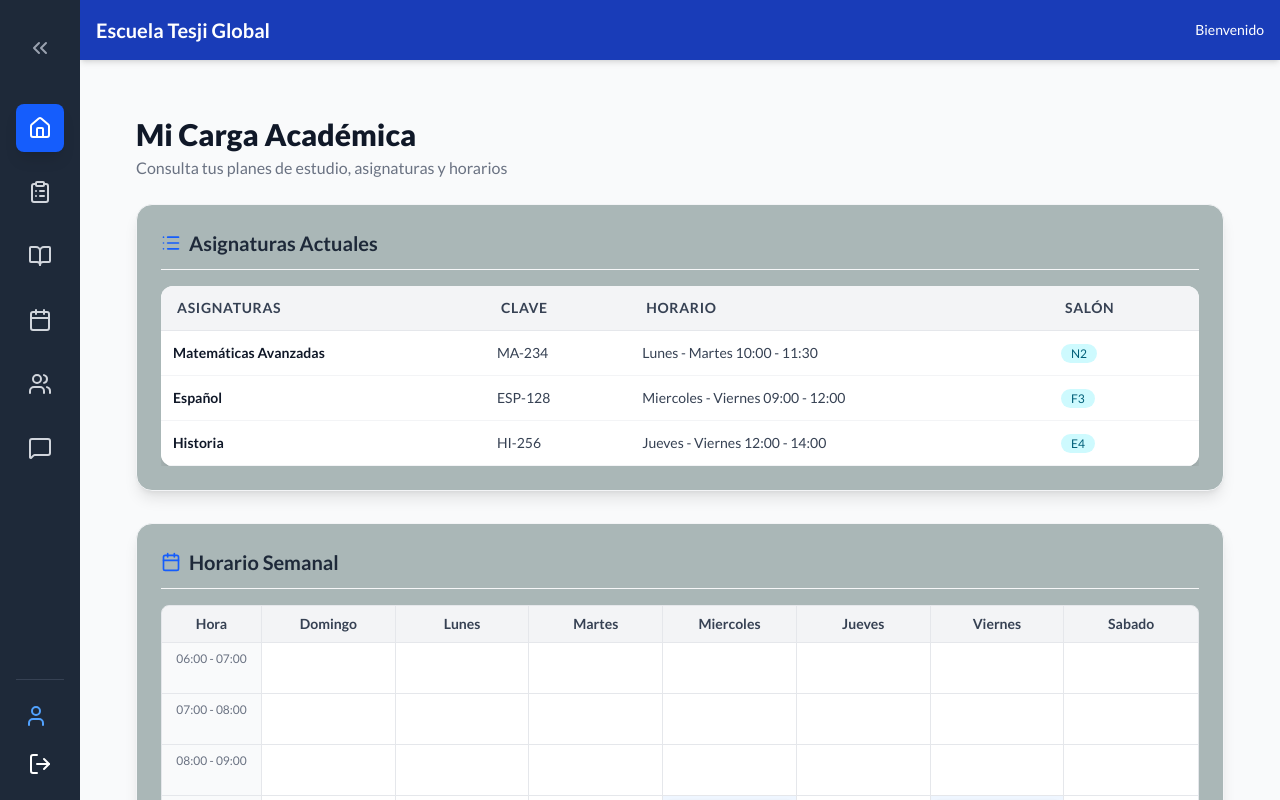
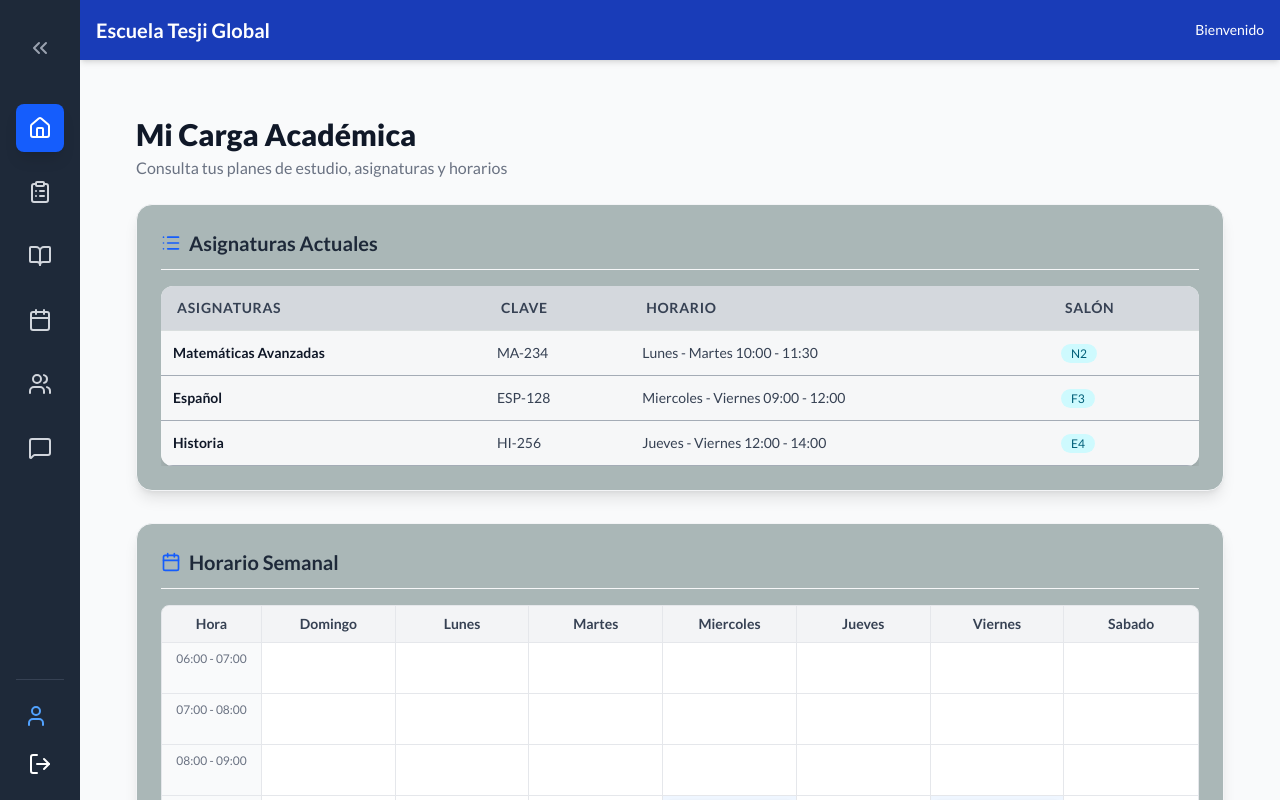
Before and after one commit to LuisJoseCastro/Sistema-Control-Esdcolar, a React (Vite) app in the folder Control-Escolar-Front/: page /login in a window 1280 px wide. Both pictures are taken after a click on the button "Iniciar Sesión". Built offline with nearby package versions, Linux system fonts and the light colour scheme.

Commit message:
UPDATE: Se actualizo el componente atómico de 'Table.tsx' con la nueva paleta de colores actualizada.

```diff
--- a/Control-Escolar-Front/src/components/ui/Table.tsx
+++ b/Control-Escolar-Front/src/components/ui/Table.tsx
@@ -16,14 +16,14 @@ interface TableBodyProps {
 
 // Componente para el encabezado de la tabla
 const TableHeader: React.FC<TableHeaderProps> = ({ children, className = '' }) => (
-    <thead className={`bg-gray-100 ${className}`}>
+    <thead className={`bg-whiteBg-200  ${className}`}>
         {children}
     </thead>
 );
 
 // Componente para el cuerpo de la tabla
 const TableBody: React.FC<TableBodyProps> = ({ children, className = '' }) => (
-    <tbody className={`bg-white divide-y divide-gray-100 ${className}`}>
+    <tbody className={`bg-whiteBg-50 divide-y divide-grayDark-200 ${className}`}>
         {children}
     </tbody>
 );
@@ -44,7 +44,7 @@ export const TableHead: React.FC<HTMLAttributes<HTMLTableCellElement> & { colSpa
 
 // 🛑 CORRECCIÓN: Tipado de TableCell para aceptar 'colSpan'
 export const TableCell: React.FC<HTMLAttributes<HTMLTableCellElement> & { colSpan?: number }> = ({ children, className = '', ...rest }) => (
-    <td className={`p-3 border-b border-gray-100 text-sm text-gray-700 ${className}`} {...rest}>
+    <td className={`p-3 border-b border-whiteBg-400 text-sm text-gray-700 ${className}`} {...rest}>
         {children}
     </td>
 );
@@ -66,9 +66,9 @@ const Table: React.FC<TableProps> & {
     Cell: typeof TableCell;
 } = ({ children, className = '', ...rest }) => {
     return (
-        <div className="bg-white rounded-xl shadow-xl overflow-x-auto">
+        <div className="bg-whiteBg-50 rounded-xl shadow-xl overflow-x-auto">
             <table
-                className={`min-w-full divide-y divide-gray-200 ${className}`}
+                className={`min-w-full divide-y divide-grayDark-200 ${className}`}
                 {...rest}
             >
                 {children}
```
